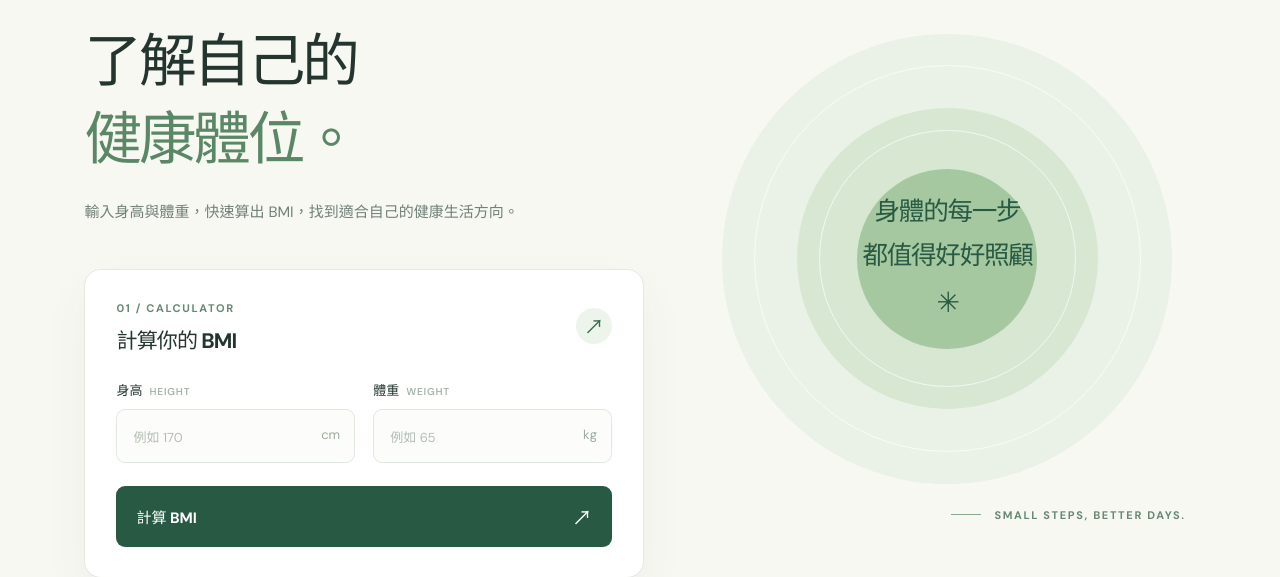
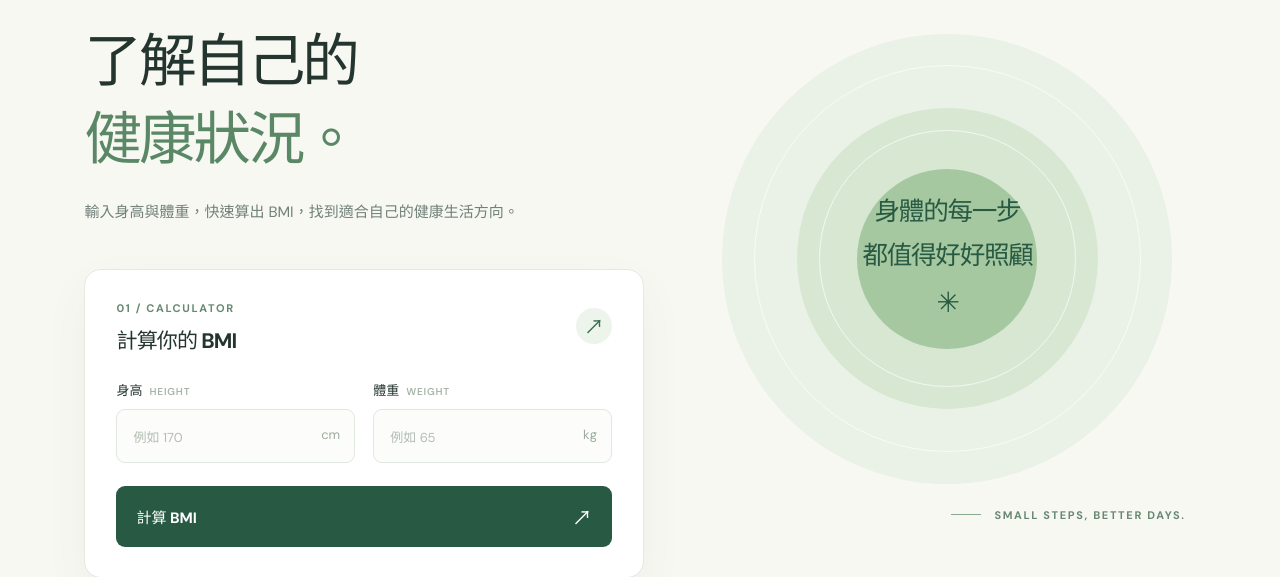
Before and after one commit to isdaviddong/PythonBMI, a Flask app: page / in a window 1280 px wide. Shown: the part 210-787 px from the top of the page. Run offline with Flask 3, Linux system fonts and the light colour scheme.

Commit message:
[摘要]更新首頁標題及測試用例以反映內容變更
[樣式]templates/index.html：將標題中的「健康體位」修改為「健康狀況」
[測試]tests/test_app.py：更新測試用例以檢查新的標題內容

```diff
--- a/templates/index.html
+++ b/templates/index.html
@@ -21,7 +21,7 @@
         <section class="hero" aria-labelledby="page-title">
           <div class="hero-copy">
             <span class="eyebrow"><span class="eyebrow-dot"></span> YOUR HEALTH, YOUR PACE</span>
-            <h1 id="page-title">了解自己的<br><em>健康體位。</em></h1>
+            <h1 id="page-title">了解自己的<br><em>健康狀況。</em></h1>
             <p class="intro">輸入身高與體重，快速算出 BMI，找到適合自己的健康生活方向。</p>
 
             <div class="calculator">
```
Also changed, not shown: tests/test_app.py (+3 -1 lines).
